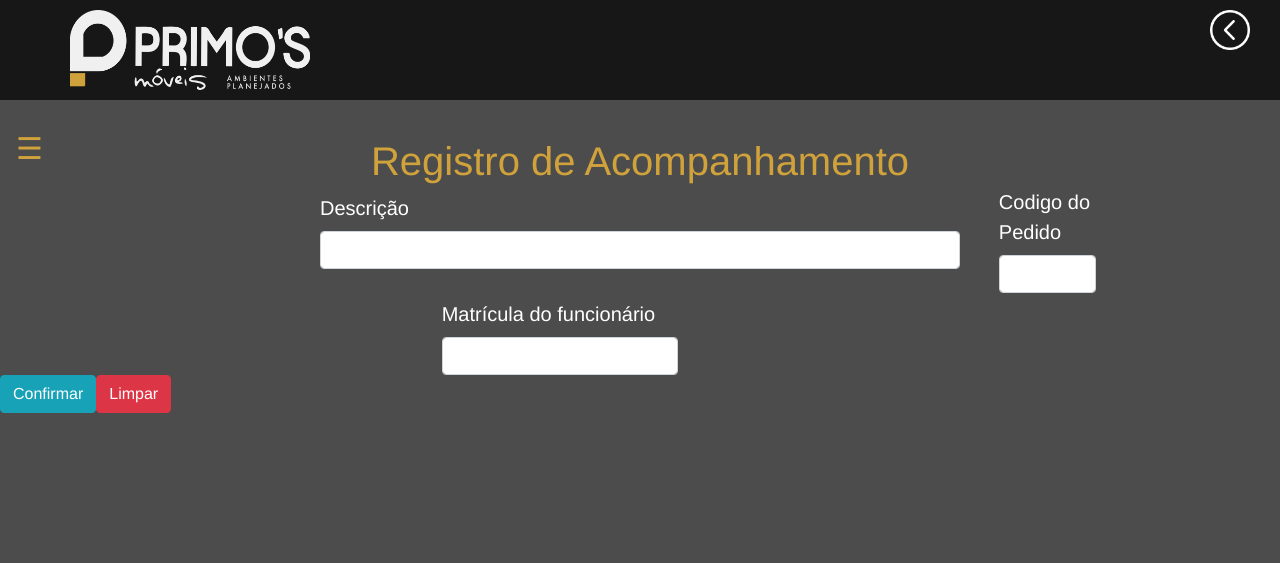
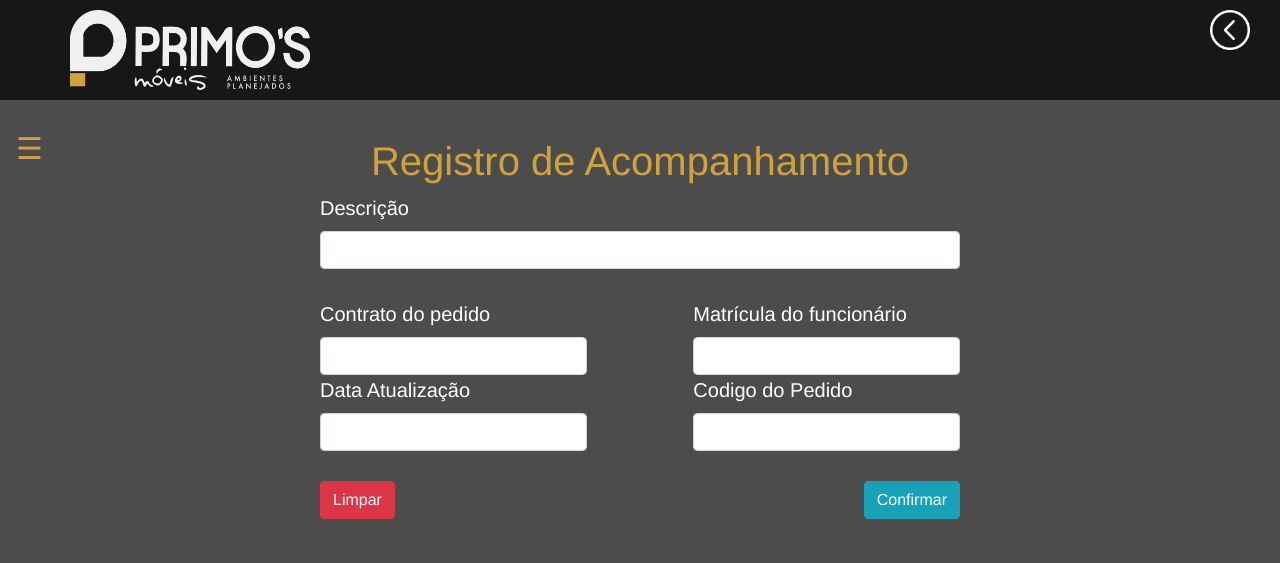
Before and after one commit to JeffersonXimenes/Primo-s-Moveis-Planejados, a Flask app: page /acompanhamentoPedido in a window 1280 px wide. Shown: the top 563 px of the page. Run offline with Flask 2, Linux system fonts and the light colour scheme; a user stored in the database is signed in; some libraries are stand-ins or nearby versions.

Commit message:
Add files via upload

```diff
--- a/templates/DiarioDeBordo.html
+++ b/templates/DiarioDeBordo.html
@@ -88,6 +88,11 @@
 					</div>
 				</div>
 				<br/>
+				<div class="row no-gutters">
+					<div class="col-md-5 ">
+						<label for="nContrato" class="labelTitulo"> Contrato do pedido </label>
+						<input type="text" name="nContrato" id="nContrato" class="form-control" autocomplete="off" />
+					</div>
 
 					<div class="col-md-5 offset-md-2">
 							<label for="cFuncionario" class="labelTitulo"> Matrícula do funcionário </label>
@@ -96,7 +101,10 @@
 				</div>
 
 				<div class="row no-gutters">
-
+					<div class="col-md-5 ">
+						<label for="dataAtualizacao" class="labelTitulo"> Data Atualização </label>
+						<input type="text" name="dataAtualizacao" id="dataAtualizacao" class="form-control" autocomplete="off" />
+					</div>
 
 					<div class="col-md-5 offset-md-2">
 							<label for="cPedido" class="labelTitulo"> Codigo do Pedido </label>
```
